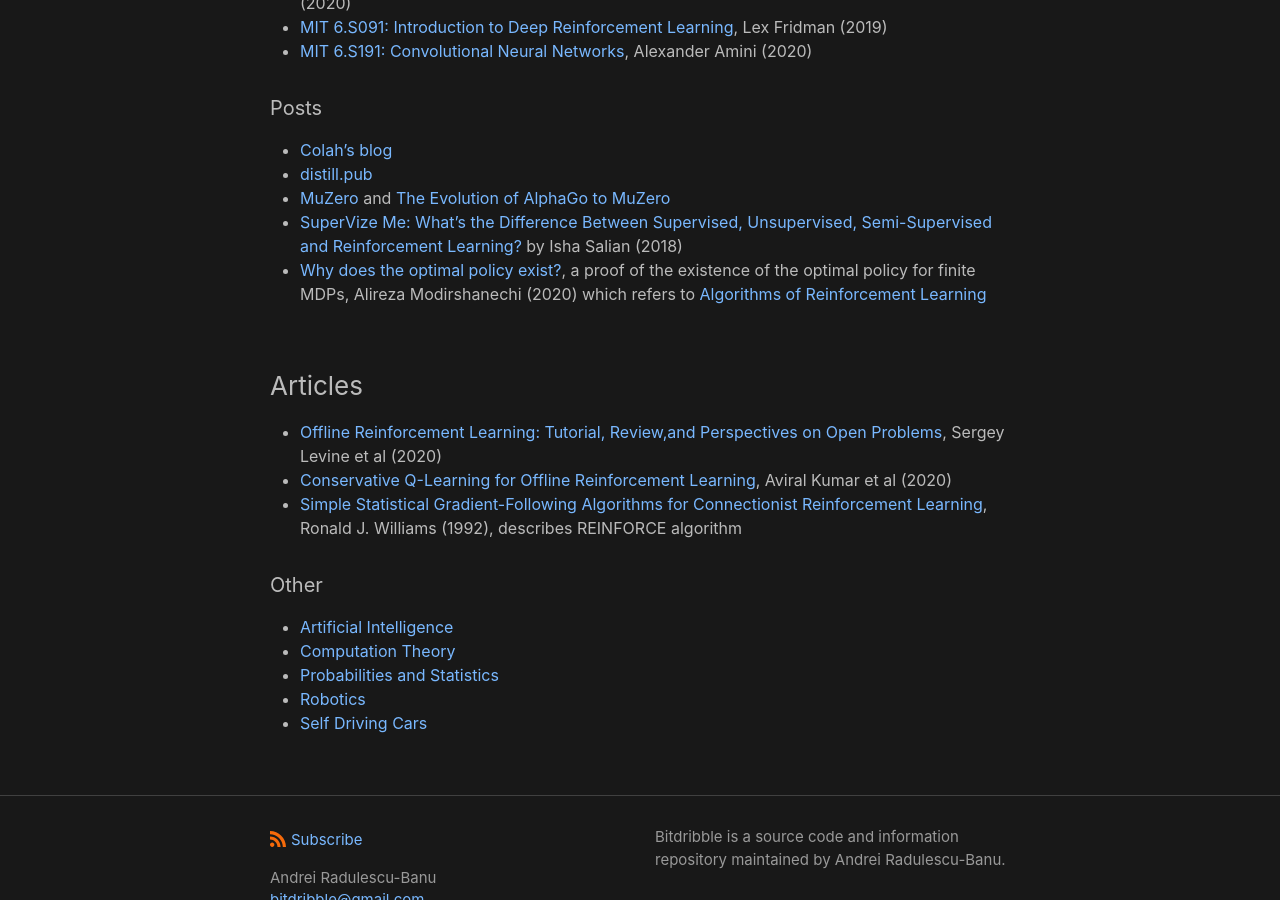
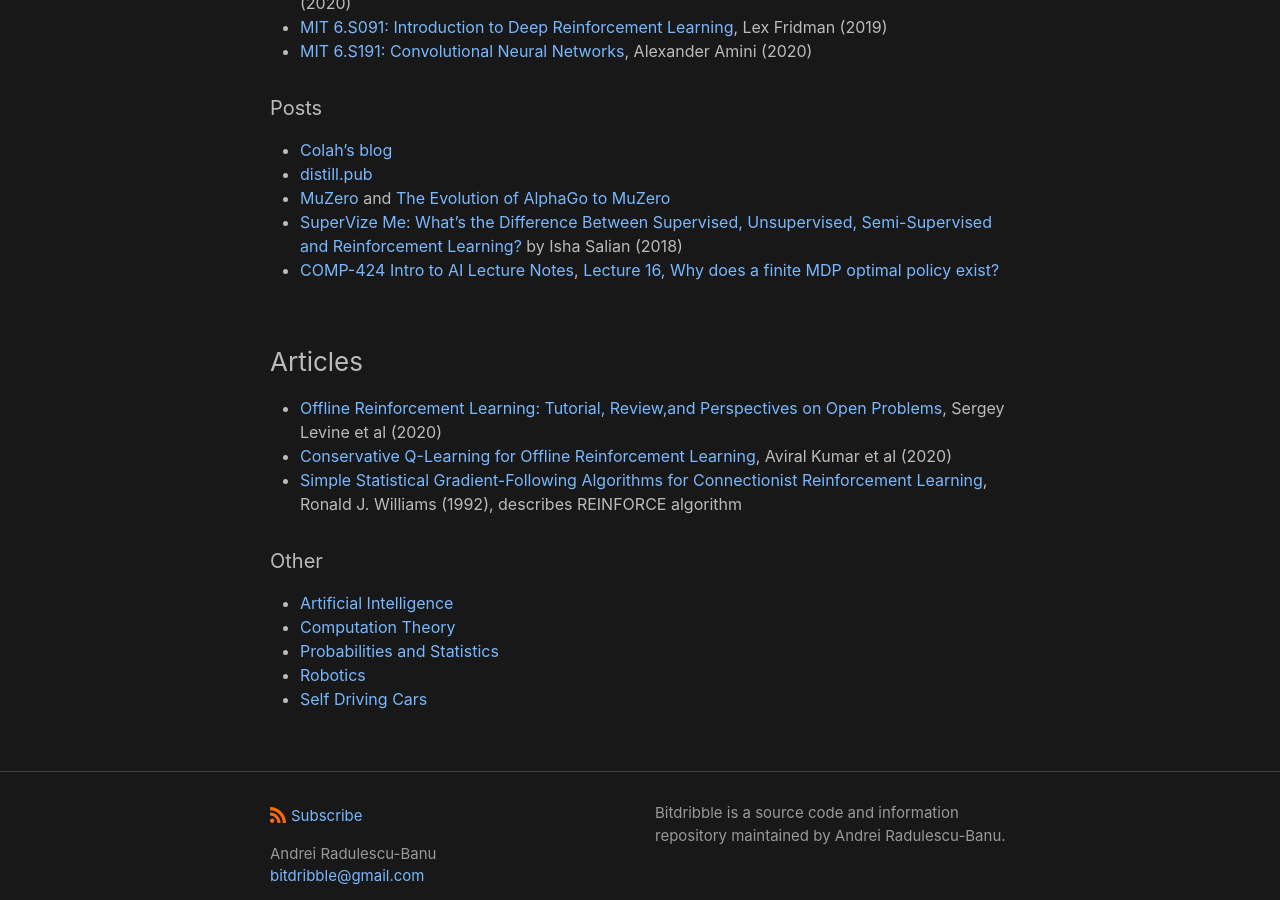
Before and after one commit to analytiq-hub/sigagent.github.io, a Jekyll site: the page built from machine_learning.md, in a window 1280 px wide and 900 px high, scrolled down 875 px. Built offline with Jekyll 4.4.1, drawn with Linux system fonts in a browser that asks for light colours.

Commit message:
*** empty log message ***

```diff
--- a/machine_learning.md
+++ b/machine_learning.md
@@ -36,7 +36,7 @@ title: Machine Learning
 * [distill.pub](https://distill.pub/)
 * [MuZero](https://en.wikipedia.org/wiki/MuZero) and [The Evolution of AlphaGo to MuZero](https://towardsdatascience.com/the-evolution-of-alphago-to-muzero-c2c37306bf9)
 * [SuperVize Me: What’s the Difference Between Supervised, Unsupervised, Semi-Supervised and Reinforcement Learning?](https://blogs.nvidia.com/blog/2018/08/02/supervised-unsupervised-learning/) by Isha Salian (2018)
-* [Why does the optimal policy exist?](https://towardsdatascience.com/why-does-the-optimal-policy-exist-29f30fd51f8c), a proof of the existence of the optimal policy for finite MDPs, Alireza Modirshanechi (2020) which refers to [Algorithms of Reinforcement Learning](https://sites.ualberta.ca/~szepesva/rlbook.html)
+* [COMP-424 Intro to AI Lecture Notes](https://www.cs.mcgill.ca/~dprecup/courses/AI/Lectures), [Lecture 16, Why does a finite MDP optimal policy exist?](https://www.cs.mcgill.ca/~dprecup/courses/AI/Lectures/ai-lecture16.pdf)
 
 ### Articles
 * [Offline Reinforcement Learning: Tutorial, Review,and Perspectives on Open Problems](https://arxiv.org/pdf/2005.01643.pdf), Sergey Levine et al (2020)
```
